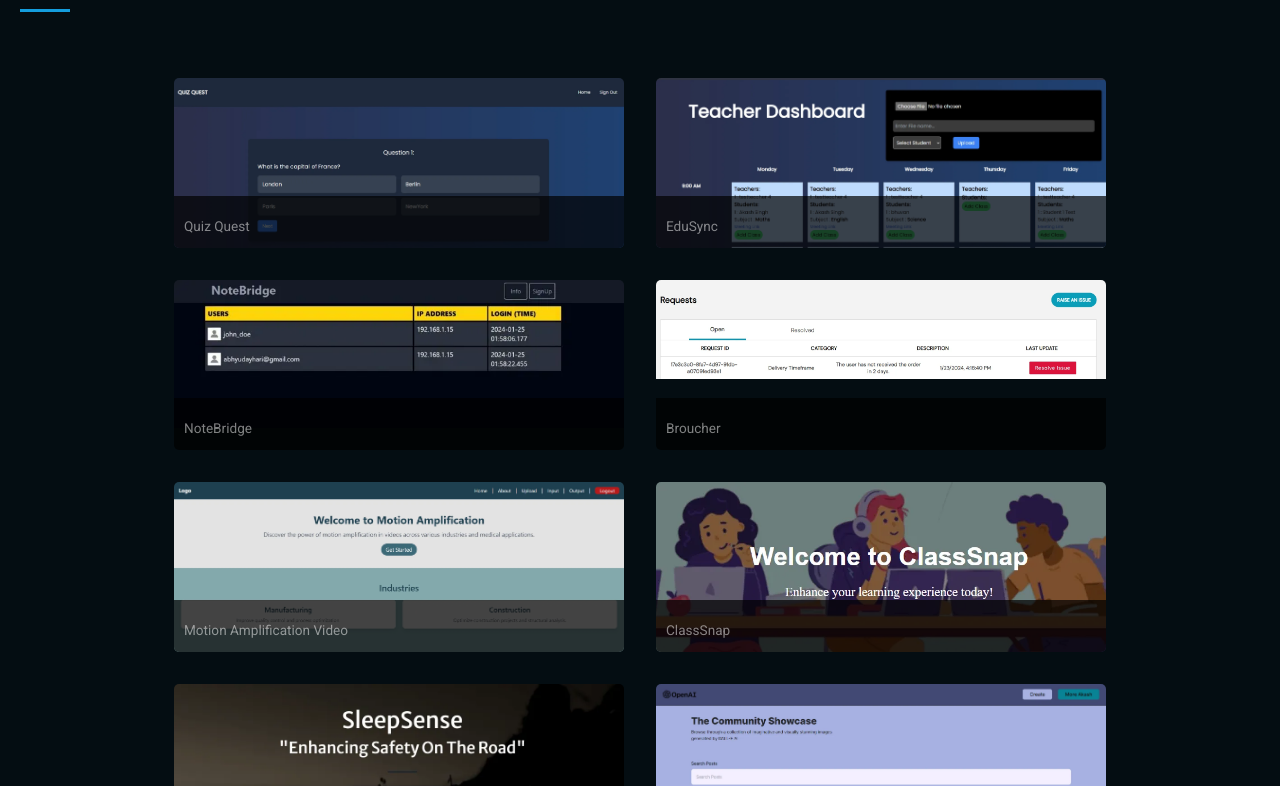
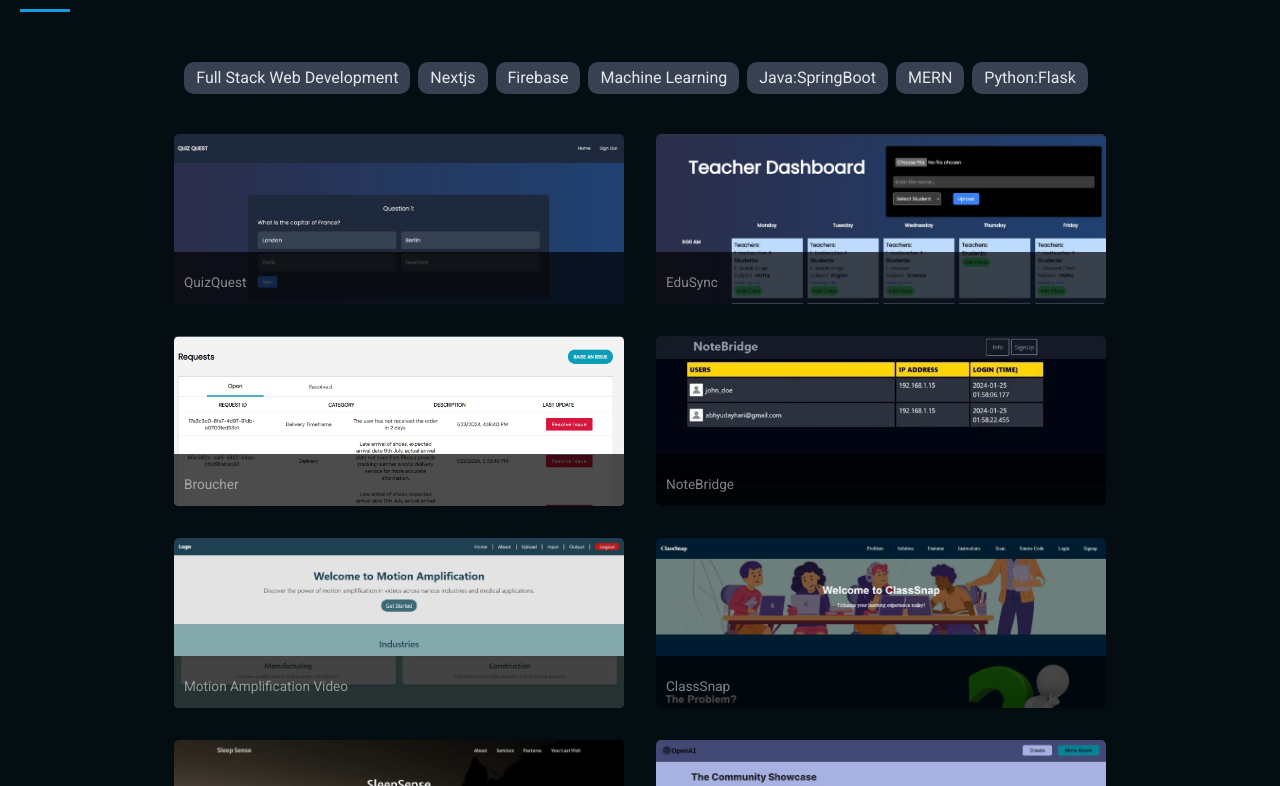
Before and after one commit to SkySingh04/Meet-Akash, a Next.js app: page / in a window 1280 px wide. Shown: the part 2994-3780 px from the top of the page. Built offline with nearby package versions, Linux system fonts and the light colour scheme.

Commit message:
Fixes:#5 Added Filters to sort projects
Signed-off-by: Akash <akashsingh2210670@gmail.com>

```diff
--- a/src/app/components/Projects.tsx
+++ b/src/app/components/Projects.tsx
@@ -1,7 +1,30 @@
-import React from "react";
+'use client'
+import React, { useState } from "react";
 import ProjectCard from "./ProjectCard"; // Import your ProjectCard component
+import { projectDataSet } from "@/data"; // Importing projectDataSet from your data file
 
 const Projects = () => {
+  const [selectedKeywords, setSelectedKeywords] = useState<any>([]); // State to hold selected keywords
+
+  // Extract unique keywords from projectDataSet
+  const allKeywords = Array.from(
+    new Set(Object.values(projectDataSet).flatMap((project) => project.keywords))
+  );
+
+  // Function to handle keyword selection
+  const toggleKeyword = (keyword: string) => {
+    if (selectedKeywords.includes(keyword)) {
+      setSelectedKeywords(selectedKeywords.filter((kw: string) => kw !== keyword));
+    } else {
+      setSelectedKeywords([...selectedKeywords, keyword]);
+    }
+  };
+
+  // Filter projects based on selected keywords
+  const filteredProjects = Object.values(projectDataSet).filter((project) =>
+    selectedKeywords.every((keyword:string) => project.keywords.includes(keyword))
+  );
+
   return (
     <div>
       <div
@@ -13,67 +36,34 @@
           <h2 className="other-header">Projects</h2>
         </div>
 
+        {/* Filter keywords */}
+        <div className="flex flex-wrap mb-4 justify-center ">
+          {allKeywords.map((keyword) => (
+            <span
+              key={keyword}
+              onClick={() => toggleKeyword(keyword)}
+              className={`cursor-pointer px-3 py-1 rounded-[10px] mr-2 mb-2 text-bold ${
+                selectedKeywords.includes(keyword)
+                  ? "bg-amber-500 text-black"
+                  : "bg-gray-700 text-gray-200"
+              }`}
+            >
+              {keyword}
+            </span>
+          ))}
+        </div>
+
         <div className="flex flex-wrap justify-center">
-        <ProjectCard
-            name="Quiz Quest"
-            imgSrc="/portfolio-quizquest-2.webp"
-            id="quizquest"
-            githubLink="https://github.com/Akash-Singh04/QuizQuest"
-          />
-        <ProjectCard
-            name="EduSync"
-            imgSrc="/portfolio-classsnapv2-1.webp"
-            id='EduSync'
-            githubLink="https://github.com/Akash-Singh04/EduSync"
-          />
-        <ProjectCard
-            name="NoteBridge"
-            imgSrc="/portfolio-notebridge-1.webp"
-            id='NoteBridge'
-            githubLink="https://github.com/Akash-Singh04/NoteBridge"
-          />
-        <ProjectCard
-            name="Broucher"
-            imgSrc="/portfolio-broucher-3.webp"
-            id='Broucher'
-            githubLink="https://github.com/Akash-Singh04/broucher"
-          />
-
-          <ProjectCard
-            name="Motion Amplification Video"
-            imgSrc="/portfolio-mav-1.webp"
-            id="mav"
-            githubLink="https://github.com/Akash-Singh04/Motion-Amplification-Video"
-          />
-
-          <ProjectCard
-            name="ClassSnap"
-            imgSrc="/portfoilio-classsnap-1.webp"
-            id="classsnap"
-            githubLink="https://github.com/Akash-Singh04/ClassSnap"
-          />
-
-          {/* Project Card 3 */}
-          <ProjectCard
-            name="SleepSense"
-            imgSrc="/portfolio-sleepsense-1.webp"
-            id="sleepsense"
-            githubLink="https://github.com/Akash-Singh04/SleepSense"
-          />
-
-          {/* Project Card 4 */}
-          <ProjectCard
-            name="AI Image Generator"
-            imgSrc="/portfolio-ai-image-1.webp"
-            id="aiimage"
-            githubLink="https://github.com/Akash-Singh04/AI-IMAGE-GENERATION-APP"
-          />
-          <ProjectCard
-            name="Gen-Z Diaries"
-            imgSrc="/portfolio-blogwebsite-1.webp"
-            id="blogwebsite"
-            githubLink="https://github.com/Akash-Singh04/Gen-Z-Diaries"
-          />
+          {/* Map through filtered projects */}
+          {filteredProjects.map((project) => (
+            <ProjectCard
+              key={project.name}
+              name={project.name}
+              imgSrc={project.imgSrc}
+              id={project.name}
+              githubLink={project.githubLink}
+            />
+          ))}
         </div>
       </div>
     </div>
--- a/src/data.tsx
+++ b/src/data.tsx
@@ -1,104 +1,142 @@
 const projectDataSet = {
-    'EduSync':{
-        'name':'EduSync',
-        'imgSrc':'/portfolio-classsnapv2-1.webp',
-        'githubLink':'https://github.com/Akash-Singh04/EduSync',
-        'description': 'EduSync is an innovative tutoring platform developed using Next.js, Firebase, TypeScript, and EdgeStore. It offers personalized and dynamic tutoring experiences with cutting-edge features like Falcon 7B-powered natural language processing incorporated into an NLP Chatbot. The backend, built with Flask and EdgeStore, ensures scalability, optimized data storage, and secure user authentication. This repository reflects a robust tech stack, enabling a seamless blend of frontend and backend technologies to deliver an agile and tailored tutoring solution.',
-        'techStack':'NextJs,Typescript,Firebase,Flask,EdgeStore ,Falcon 7B',
-        'domain':'Full Stack Web Development',
-        'projectdate':'23.12.2023',
-        'youtubeLink':null,
-        'projectlink':'https://edu-sync-phi.vercel.app/'
+  quizquest: {
+    name: "QuizQuest",
+    imgSrc: "/portfolio-quizquest-2.webp",
+    githubLink: "",
+    description:
+      "This project is a comprehensive quiz management system developed to facilitate effortless creation, management, and completion of quizzes. Seamlessly integrating Firebase authentication and Firestore database, it offers secure user access, differentiating between admin and student roles. Admins can upload Excel files containing quiz data, which are condensed to generate quizzes, while a user-friendly interface allows input for quiz details. The interactive UI, crafted with Next.js, React, and Tailwind CSS, aids easy navigation. Students can access available quizzes, track progress, and complete quizzes, with Firebase ensuring real-time updates. The system also integrates social media links and contact details, enhancing user interaction and transparency. QuizQuest is a comprehensive solution for quiz management, offering a seamless experience for both admins and students.",
+    techStack: "NextJs,Typescript,Firebase",
+    domain: "Full Stack Web Development",
+    projectdate: "16.11.2022",
+    projectlink: "https://quiz-quest-delta.vercel.app/",
+    youtubeLink: null,
+    keywords: ["Full Stack Web Development", "Nextjs" ,"Firebase",],
   },
-    'Broucher':{
-        'name':'Broucher',
-        'imgSrc':'/portfolio-broucher-2.webp',
-        'githubLink':'https://github.com/Akash-Singh04/broucher',
-        'description':'Broucher, your AI assistant for product info, website tasks, and project management, leverages cutting-edge tech! Built with Next.js for a smooth web UI, Firebase for scalable backend management, and Python for its intelligent chatbot engine, Broucher offers an intuitive experience to streamline your workflow. Ask questions, complete tasks, manage projects, and gain product knowledge - all through natural language commands!',
-        'techStack':'NextJs,Typescript,Firebase,Python',
-        'domain':'Full Stack Web Development , Machine Learning',
-        'projectdate':'22.01.2024',
-        'youtubeLink':null,
-        'projectlink':null
+  EduSync: {
+    name: "EduSync",
+    imgSrc: "/portfolio-classsnapv2-1.webp",
+    githubLink: "https://github.com/Akash-Singh04/EduSync",
+    description:
+      "EduSync is an innovative tutoring platform developed using Next.js, Firebase, TypeScript, and EdgeStore. It offers personalized and dynamic tutoring experiences with cutting-edge features like Falcon 7B-powered natural language processing incorporated into an NLP Chatbot. The backend, built with Flask and EdgeStore, ensures scalability, optimized data storage, and secure user authentication. This repository reflects a robust tech stack, enabling a seamless blend of frontend and backend technologies to deliver an agile and tailored tutoring solution.",
+    techStack: "NextJs,Typescript,Firebase,Flask,EdgeStore ,Falcon 7B",
+    domain: "Full Stack Web Development",
+    projectdate: "23.12.2023",
+    youtubeLink: null,
+    projectlink: "https://edu-sync-phi.vercel.app/",
+    keywords: [
+      "Full Stack Web Development",
+      "Machine Learning",
+      "Nextjs",
+      "Firebase",
+    ],
   },
-    'NoteBridge':{
-        'name':'NoteBridge',
-        'imgSrc':'/portfolio-notebridge-1.webp',
-        'githubLink':'https://github.com/Akash-Singh04/NoteBridge',
-        'description':'NoteBridge is a comprehensive note-taking application that offers a seamless and intuitive user experience. It leverages cutting-edge technologies like React, Java SpringBoot, and MYSQL to provide a secure and scalable platform for creating, storing, and sharing notes. The application also integrates advanced features like real-time chatting and IP address logging using java.net.InetAddress ensuring storage of IP addresses upon login of users . NoteBridge is a testament to the power of modern web technologies, offering a robust and user-friendly solution for note-taking and collaboration.',
-        'techStack':'React,Java SpringBoot,MYSQL,Java.net.InetAddress',
-        'domain':'Full Stack Web Development',
-        'projectdate':'22.01.2024',
-        'youtubeLink':null,
-        'projectlink':null
+  Broucher: {
+    name: "Broucher",
+    imgSrc: "/portfolio-broucher-1.webp",
+    githubLink: "https://github.com/Akash-Singh04/broucher",
+    description:
+      "Broucher, your AI assistant for product info, website tasks, and project management, leverages cutting-edge tech! Built with Next.js for a smooth web UI, Firebase for scalable backend management, and Python for its intelligent chatbot engine, Broucher offers an intuitive experience to streamline your workflow. Ask questions, complete tasks, manage projects, and gain product knowledge - all through natural language commands!",
+    techStack: "NextJs,Typescript,Firebase,Python",
+    domain: "Full Stack Web Development , Machine Learning",
+    projectdate: "22.01.2024",
+    youtubeLink: null,
+    projectlink: null,
+    keywords: [
+      "Full Stack Web Development",
+      "Machine Learning",
+      "Nextjs",
+      "Firebase",
+    ],
   },
-    'mav' : {
-        'name':'Motion Amplification Video',
-        'imgSrc':'/portfolio-mav-1.webp',
-        'githubLink':'https://github.com/Akash-Singh04/Motion-Amplification-Video',
-        'description':'Motion Amplification Video (MAV) offers a solution to the pressing need for accessible and precise vibrational analysis tools across industries. Current methods are expensive and complex, often missing subtle vibrations. Industries like automotive, power plants, medical, and engineering require accurate vibration analysis, but existing solutions are cost-prohibitive. MAV technique processes video clips, amplifies motion details, and detects defects. Hosted on the cloud, it dramatically reduces costs to an affordable range and captures time waveforms and FFT spectrum for noise, vibration, and shock analysis. MAV empowers engineers to assess structural integrity effectively. In the automotive sector, it enhances safety and performance. In power plants, it monitors machinery vibrations, improving maintenance efficiency. In industrial facilities, it identifies structural issues for a safer work environment. In medicine, MAV offers a cost-effective, non-invasive method for heartbeat monitoring. Our cloud-powered MAV solution promises safety, efficiency, and reliability in these vital sectors.',
-        'techStack':'MERN Python TensorFlow AWS',
-        'domain':'Machine Learning, Computer Vision, Cloud Computing,Full Stack Web Development',
-        'projectdate':'22.09.2023',
-        'youtubeLink':'https://youtu.be/ygeVFEa4_oo',
-        'projectlink':null
+  NoteBridge: {
+    name: "NoteBridge",
+    imgSrc: "/portfolio-notebridge-1.webp",
+    githubLink: "https://github.com/Akash-Singh04/NoteBridge",
+    description:
+      "NoteBridge is a comprehensive note-taking application that offers a seamless and intuitive user experience. It leverages cutting-edge technologies like React, Java SpringBoot, and MYSQL to provide a secure and scalable platform for creating, storing, and sharing notes. The application also integrates advanced features like real-time chatting and IP address logging using java.net.InetAddress ensuring storage of IP addresses upon login of users . NoteBridge is a testament to the power of modern web technologies, offering a robust and user-friendly solution for note-taking and collaboration.",
+    techStack: "React,Java SpringBoot,MYSQL,Java.net.InetAddress",
+    domain: "Full Stack Web Development",
+    projectdate: "22.01.2024",
+    youtubeLink: null,
+    projectlink: null,
+    keywords: [
+      "Full Stack Web Development",
+      "Machine Learning",
+      "Java:SpringBoot",
+
+    ],
   },
-    'classsnap':{
-        'name':'ClassSnap',
-        'imgSrc':'/portfoilio-classsnap-2.webp',
-        'githubLink':'https://github.com/Akash-Singh04/ClassSnap',
-        'description':'ClassSnap is an advanced web application designed to enhance student’s learning experience by providing personalized access to academic details and automatically generating comprehensive notes through intelligent presentation summarization. Leveraging cutting-edge technologies, the platform employs Machine Learning algorithms to perform intelligent summarization of presentations from online class sessions. Through the use of Selenium Web Driver, ClassSnap automatically extracts relevant information from the meeting presentations and processes it with the Machine Learning algorithm to generate organized and concise notes, reducing manual effort for students. The application seamlessly integrates with popular online learning platforms, ensuring effortless synchronization of academic data.',
-        'techStack':'MERN, Selenium Web Driver, Pegasus Model , Cloudinary',
-        'domain':'Machine Learning, Full Stack Web Development , Web Driver',
-        'projectdate':'25.08.2023',
-        'youtubeLink':'https://youtu.be/c7Uv2kCQrRw',
-        'projectlink':null
+  mav: {
+    name: "Motion Amplification Video",
+    imgSrc: "/portfolio-mav-1.webp",
+    githubLink: "https://github.com/Akash-Singh04/Motion-Amplification-Video",
+    description:
+      "Motion Amplification Video (MAV) offers a solution to the pressing need for accessible and precise vibrational analysis tools across industries. Current methods are expensive and complex, often missing subtle vibrations. Industries like automotive, power plants, medical, and engineering require accurate vibration analysis, but existing solutions are cost-prohibitive. MAV technique processes video clips, amplifies motion details, and detects defects. Hosted on the cloud, it dramatically reduces costs to an affordable range and captures time waveforms and FFT spectrum for noise, vibration, and shock analysis. MAV empowers engineers to assess structural integrity effectively. In the automotive sector, it enhances safety and performance. In power plants, it monitors machinery vibrations, improving maintenance efficiency. In industrial facilities, it identifies structural issues for a safer work environment. In medicine, MAV offers a cost-effective, non-invasive method for heartbeat monitoring. Our cloud-powered MAV solution promises safety, efficiency, and reliability in these vital sectors.",
+    techStack: "MERN Python TensorFlow AWS",
+    domain:
+      "Machine Learning, Computer Vision, Cloud Computing,Full Stack Web Development",
+    projectdate: "22.09.2023",
+    youtubeLink: "https://youtu.be/ygeVFEa4_oo",
+    projectlink: null,
+    keywords: ["Machine Learning", "Full Stack Web Development", "MERN"],
   },
-    'sleepsense':{
-        'name':'SleepSense',
-        'imgSrc':'/portfolio-sleepsense-2.webp',
-        'githubLink':'https://github.com/Akash-Singh04/SleepSense',
-        'description':'About A ML model that scans the driver for drowsiness and alerts them incase of danger while driving. Alerts are send via Telegram message and audio que. Also includes various features such as information of where you last fell asleep, analysis of trip, and recommendations based on when you should take rest and when you were most drowsy.',
-        'techStack':'Python, OpenCv2,Tensorflow,Keras,Flask',
-        'domain':'Machine Learning, Full Stack Web Development , Image Processing',
-        'projectdate':'25.06.2023',
-        'projectlink':null,
-        'youtubeLink':null
+  classsnap: {
+    name: "ClassSnap",
+    imgSrc: "/portfoilio-classsnap-2.webp",
+    githubLink: "https://github.com/Akash-Singh04/ClassSnap",
+    description:
+      "ClassSnap is an advanced web application designed to enhance student’s learning experience by providing personalized access to academic details and automatically generating comprehensive notes through intelligent presentation summarization. Leveraging cutting-edge technologies, the platform employs Machine Learning algorithms to perform intelligent summarization of presentations from online class sessions. Through the use of Selenium Web Driver, ClassSnap automatically extracts relevant information from the meeting presentations and processes it with the Machine Learning algorithm to generate organized and concise notes, reducing manual effort for students. The application seamlessly integrates with popular online learning platforms, ensuring effortless synchronization of academic data.",
+    techStack: "MERN, Selenium Web Driver, Pegasus Model , Cloudinary",
+    domain: "Machine Learning, Full Stack Web Development , Web Driver",
+    projectdate: "25.08.2023",
+    youtubeLink: "https://youtu.be/c7Uv2kCQrRw",
+    projectlink: null,
+    keywords: ["Machine Learning", "Full Stack Web Development", "MERN"],
   },
-    'aiimage':{
-        'name':'AI-IMAGE-GENERATION-APP',
-        'imgSrc':'/portfolio-ai-image-1.webp',
-        'githubLink':'https://github.com/Akash-Singh04/AI-IMAGE-GENERATION-APP',
-        'description':'A website that utilizes the DALL-E API to generate visually stunning images and utilizes the MERN stack to allow the user to share the generated images with others in the community.',
-        'techStack':'MERN, DALL-E API, OpenAI, TawilWind',
-        'domain':'Full Stack Web Development',
-        'projectdate':'20.04.2023',
-        'projectlink':null,
-        'youtubeLink':null
+  sleepsense: {
+    name: "SleepSense",
+    imgSrc: "/portfolio-sleepsense-2.webp",
+    githubLink: "https://github.com/Akash-Singh04/SleepSense",
+    description:
+      "About A ML model that scans the driver for drowsiness and alerts them incase of danger while driving. Alerts are send via Telegram message and audio que. Also includes various features such as information of where you last fell asleep, analysis of trip, and recommendations based on when you should take rest and when you were most drowsy.",
+    techStack: "Python, OpenCv2,Tensorflow,Keras,Flask",
+    domain: "Machine Learning, Full Stack Web Development , Image Processing",
+    projectdate: "25.06.2023",
+    projectlink: null,
+    youtubeLink: null,
+    keywords: [
+      "Machine Learning",
+      "Full Stack Web Development",
+      "Python:Flask",
+    ],
   },
-    'blogwebsite':{
-        'name':'Gen-Z-Diaries',
-        'imgSrc':'/portfolio-blogwebsite-1.webp',
-        'githubLink':'https://github.com/Akash-Singh04/Gen-Z-Diaries',
-        'description':'A fully responsive Blog Website that allows users to login and create blog posts and add comments to existing blog posts via User Authentication and storing the data to a database with encryption. Also Includes A Admin Dashboard that displays all the database tables and is only accessible by the admin.',
-        'techStack':'Python(Flask),HTML5, CSS3, BOOTSTRAP5, SQLite',
-        'domain':'Full Stack Web Development',
-        'projectdate':'12.10.2022',
-        'projectlink':null,
-        'youtubeLink':null
+  aiimage: {
+    name: "AI-IMAGE-GENERATION-APP",
+    imgSrc: "/portfolio-ai-image-1.webp",
+    githubLink: "https://github.com/Akash-Singh04/AI-IMAGE-GENERATION-APP",
+    description:
+      "A website that utilizes the DALL-E API to generate visually stunning images and utilizes the MERN stack to allow the user to share the generated images with others in the community.",
+    techStack: "MERN, DALL-E API, OpenAI, TawilWind",
+    domain: "Full Stack Web Development",
+    projectdate: "20.04.2023",
+    projectlink: null,
+    youtubeLink: null,
+    keywords: ["Full Stack Web Development", "MERN"],
   },
-    'quizquest':{
-        'name':'QuizQuest',
-        'imgSrc':'/portfolio-quizquest-2.webp',
-        'githubLink':'' ,
-        'description':'This project is a comprehensive quiz management system developed to facilitate effortless creation, management, and completion of quizzes. Seamlessly integrating Firebase authentication and Firestore database, it offers secure user access, differentiating between admin and student roles. Admins can upload Excel files containing quiz data, which are condensed to generate quizzes, while a user-friendly interface allows input for quiz details. The interactive UI, crafted with Next.js, React, and Tailwind CSS, aids easy navigation. Students can access available quizzes, track progress, and complete quizzes, with Firebase ensuring real-time updates. The system also integrates social media links and contact details, enhancing user interaction and transparency. QuizQuest is a comprehensive solution for quiz management, offering a seamless experience for both admins and students.',
-        'techStack':'NextJs,Typescript,Firebase',
-        'domain':'Full Stack Web Development',
-        'projectdate':'16.11.2022',
-        'projectlink':'https://quiz-quest-delta.vercel.app/',
-        'youtubeLink':null
-    }
-}
+  blogwebsite: {
+    name: "Gen-Z-Diaries",
+    imgSrc: "/portfolio-blogwebsite-1.webp",
+    githubLink: "https://github.com/Akash-Singh04/Gen-Z-Diaries",
+    description:
+      "A fully responsive Blog Website that allows users to login and create blog posts and add comments to existing blog posts via User Authentication and storing the data to a database with encryption. Also Includes A Admin Dashboard that displays all the database tables and is only accessible by the admin.",
+    techStack: "Python(Flask),HTML5, CSS3, BOOTSTRAP5, SQLite",
+    domain: "Full Stack Web Development",
+    projectdate: "12.10.2022",
+    projectlink: null,
+    youtubeLink: null,
+    keywords: ["Full Stack Web Development", "Python:Flask"],
+  },
+};
 type Achievement = {
   title: string;
   organization: string;
@@ -133,7 +171,8 @@
   },
   {
     title: "Runner Up, Jam-Jigster, Matrix 2023",
-      organization: "Department Of Mathematics, Dayananda Sagar College Of Engineering",
+    organization:
+      "Department Of Mathematics, Dayananda Sagar College Of Engineering",
     date: "Aug 2023",
   },
   {
@@ -168,5 +207,4 @@
   },
 ];
 
-
-export  {projectDataSet,achievementData}
+export { projectDataSet, achievementData };
```
Lines whose indentation alone changed are shown as unchanged.
